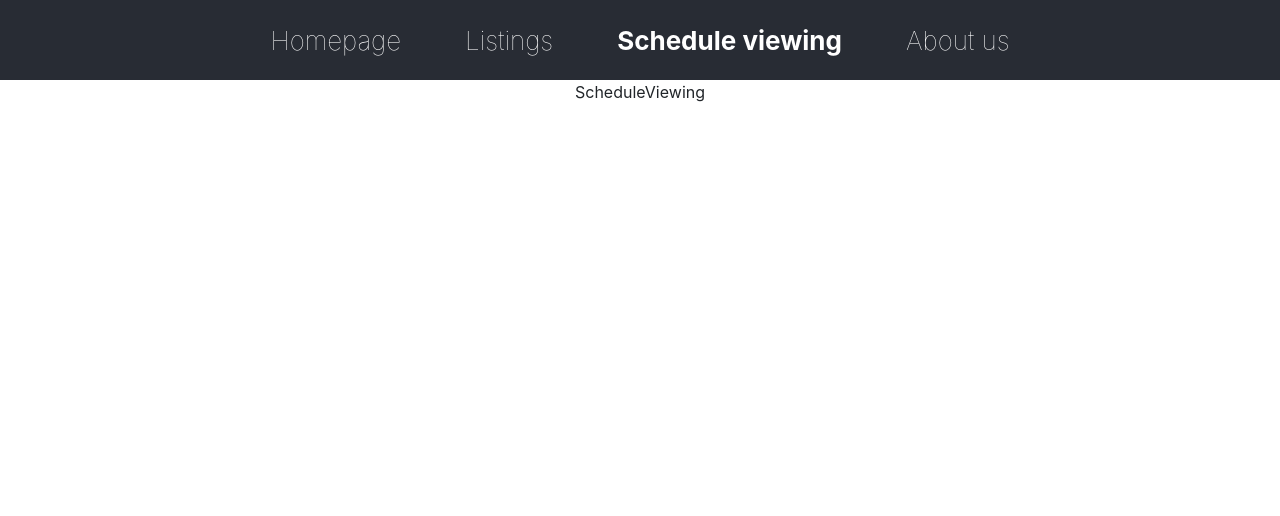
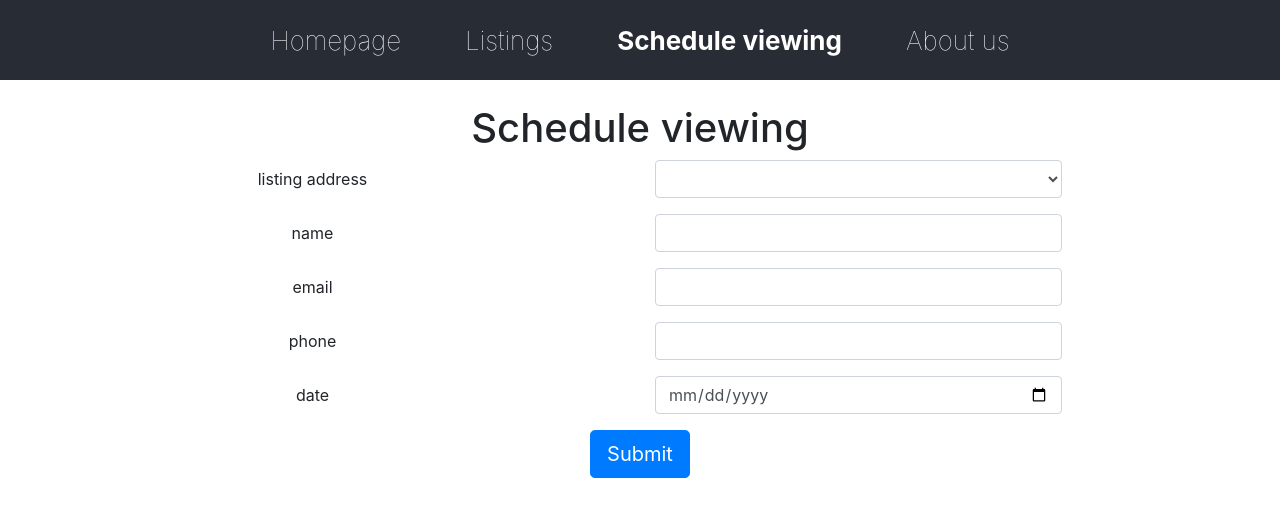
Before and after one commit to StephBerg86/real-assessment-app, a React (Create React App) app: page /scheduleviewing in a window 1280 px wide. Shown: the top 516 px of the page. Built offline with nearby package versions, Linux system fonts and the light colour scheme; no server answers.

Commit message:
created a form

```diff
--- a/src/pages/AboutUs.js
+++ b/src/pages/AboutUs.js
@@ -17,6 +17,8 @@ export default function AboutUs() {
 
   return (
     <div>
+      <br />
+      <h1>About us</h1>
       {agent.map((agent) => {
         return (
           <Agent
--- a/src/pages/Listings.js
+++ b/src/pages/Listings.js
@@ -1,5 +1,10 @@
 import React from "react";
 
 export default function Listings() {
-  return <div>Listings</div>;
+  return (
+    <div>
+      <br />
+      <h1>Listings</h1>
+    </div>
+  );
 }
--- a/src/pages/ScheduleViewing.js
+++ b/src/pages/ScheduleViewing.js
@@ -1,5 +1,131 @@
-import React from "react";
+import React, { useState, useEffect } from "react";
+import Form from "react-bootstrap/Form";
+import Row from "react-bootstrap/Row";
+import Col from "react-bootstrap/Col";
+import Button from "react-bootstrap/Button";
+import axios from "axios";
 
 export default function ScheduleViewing() {
-  return <div>ScheduleViewing</div>;
+  const [houses, setHouses] = useState([]);
+  const [name, setName] = useState("");
+  const [email, setEmail] = useState("");
+  const [phone, setPhone] = useState("");
+  const [date, setDate] = useState("");
+  const [allData, setAllData] = useState([]);
+  const [message, setMessage] = useState("");
+
+  const handleName = (event) => {
+    setName(event.target.value);
+  };
+
+  const handleEmail = (e) => {
+    setEmail(e.target.value);
+  };
+
+  const handlePhone = (e) => {
+    setPhone(e.target.value);
+  };
+
+  const handleDate = (e) => {
+    setDate(e.target.value);
+  };
+
+  const handleSubmit = (event) => {
+    event.preventDefault();
+    setAllData([...allData, { name, email, phone, date }]);
+    setMessage(
+      "Thank you for scheduling a viewing. We will get in contact with you soon."
+    );
+    setName("");
+    setEmail("");
+    setPhone("");
+    setDate("");
+  };
+  console.log("New viewing: ", allData);
+
+  useEffect(() => {
+    const url =
+      "https://my-json-server.typicode.com/Codaisseur/listings-agents-data/listings";
+    const fetchData = async () => {
+      const response = await axios.get(url);
+      setHouses(response.data);
+    };
+    fetchData();
+  }, []);
+
+  const addresses = houses.map((houses) => {
+    return (
+      houses.address.street +
+      " " +
+      houses.address.number +
+      " " +
+      houses.address.city
+    );
+  });
+
+  return (
+    <div className="ScheduleViewing">
+      <br />
+      <h1>Schedule viewing</h1>
+      <Form onSubmit={handleSubmit}>
+        <Form.Group as={Row}>
+          <Form.Label column sm="6">
+            listing address
+          </Form.Label>
+          <Col sm="4">
+            <Form.Control as="select" className="select">
+              <option value={1}>{addresses[0]}</option>
+              <option value={2}>{addresses[1]}</option>
+              <option value={3}>{addresses[2]}</option>
+              <option value={4}>{addresses[3]}</option>
+              <option value={5}>{addresses[4]}</option>
+              <option value={6}>{addresses[5]}</option>
+              <option value={7}>{addresses[6]}</option>
+              <option value={8}>{addresses[7]}</option>
+              <option value={9}>{addresses[8]}</option>
+              <option value={10}>{addresses[9]}</option>
+            </Form.Control>
+          </Col>
+        </Form.Group>
+        <Form.Group as={Row}>
+          <Form.Label column sm="6">
+            name
+          </Form.Label>
+          <Col sm="4">
+            <Form.Control type="text" value={name} onChange={handleName} />
+          </Col>
+        </Form.Group>
+        <Form.Group as={Row}>
+          <Form.Label column sm="6">
+            email
+          </Form.Label>
+          <Col sm="4">
+            <Form.Control type="email" value={email} onChange={handleEmail} />
+          </Col>
+        </Form.Group>
+        <Form.Group as={Row}>
+          <Form.Label column sm="6">
+            phone
+          </Form.Label>
+          <Col sm="4">
+            <Form.Control type="number" value={phone} onChange={handlePhone} />
+          </Col>
+        </Form.Group>
+
+        <Form.Group as={Row}>
+          <Form.Label column sm="6">
+            date
+          </Form.Label>
+          <Col sm="4">
+            <Form.Control type="date" value={date} onChange={handleDate} />
+          </Col>
+        </Form.Group>
+
+        <Button size="lg" type="submit">
+          Submit
+        </Button>
+      </Form>
+      <h3>{message}</h3>
+    </div>
+  );
 }
```
